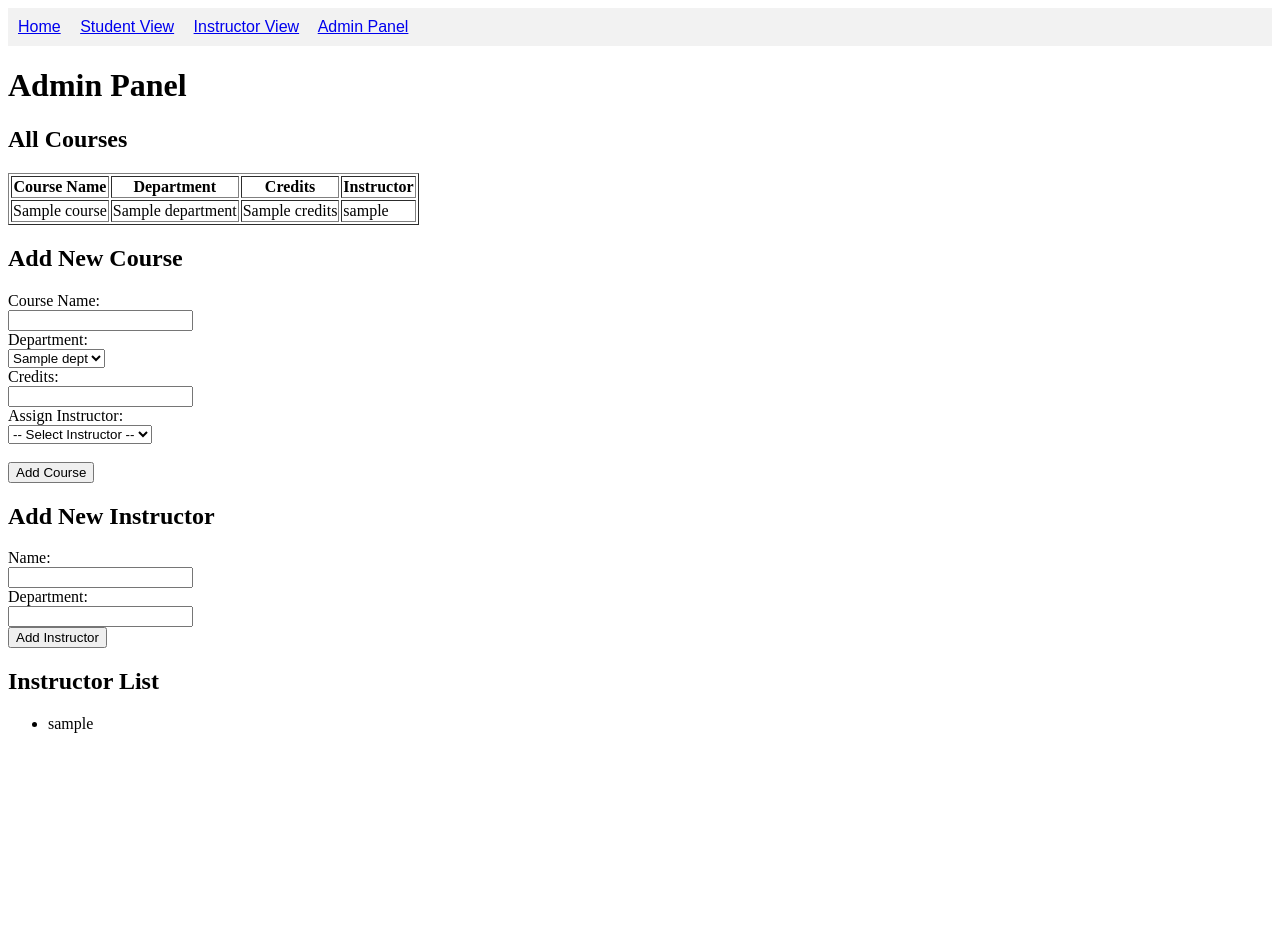
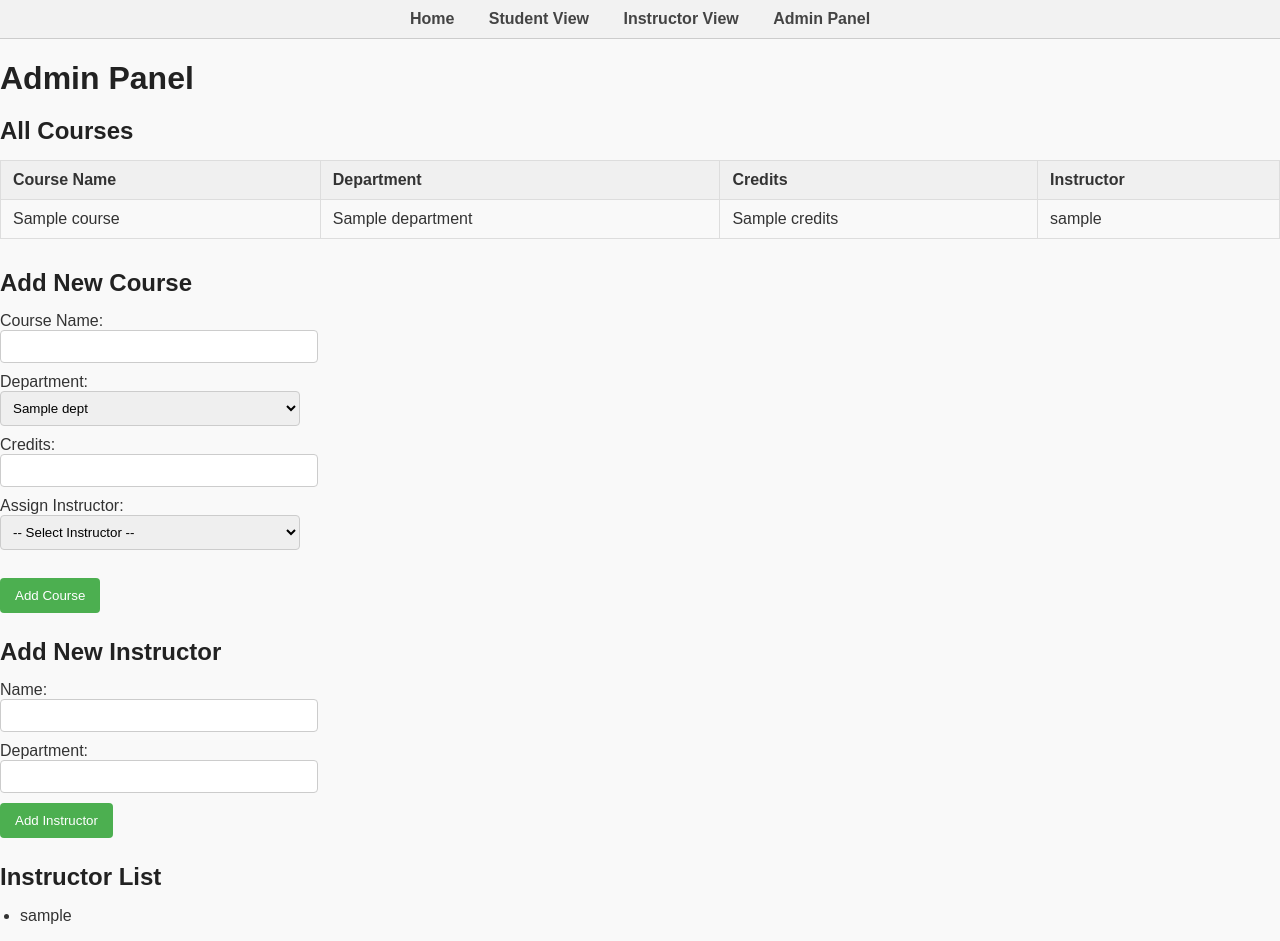
Before and after one commit to AsadNaqvi360/DatabaseProject, a Flask app: template templates/admin.html in a window 1280 px wide. Before the commit the page ends 733 px from the top, so only its background shows below. Run offline with Flask 3, Linux system fonts and the light colour scheme; the template is opened without the code that fills it: most values are stand-ins (such as "Sample title", 1, 10 or a date in 2020).

Commit message:
added styling

```diff
--- a/static/style.css
+++ b/static/style.css
@@ -0,0 +1,90 @@
+body {
+    font-family: Arial, sans-serif;
+    background-color: #f9f9f9;
+    margin: 0;
+    padding: 0;
+    color: #333;
+}
+
+nav {
+    background-color: #eee;
+    padding: 15px;
+    text-align: center;
+    border-bottom: 1px solid #ccc;
+}
+
+nav a {
+    text-decoration: none;
+    color: #444;
+    font-weight: bold;
+    margin: 0 15px;
+}
+
+nav a:hover {
+    color: #000;
+}
+
+.container {
+    max-width: 900px;
+    margin: 40px auto;
+    background: #fff;
+    padding: 30px;
+    border-radius: 10px;
+    box-shadow: 0 2px 8px rgba(0,0,0,0.1);
+}
+
+h1, h2, h3 {
+    color: #222;
+    margin-bottom: 15px;
+}
+
+table {
+    width: 100%;
+    border-collapse: collapse;
+    margin-bottom: 30px;
+}
+
+table th, table td {
+    padding: 10px 12px;
+    border: 1px solid #ddd;
+    text-align: left;
+}
+
+th {
+    background-color: #f0f0f0;
+}
+
+form {
+    margin-bottom: 25px;
+}
+
+input[type="text"],
+input[type="number"],
+select {
+    padding: 8px;
+    width: 100%;
+    max-width: 300px;
+    margin-bottom: 10px;
+    border: 1px solid #ccc;
+    border-radius: 4px;
+}
+
+input[type="submit"],
+button {
+    background-color: #4CAF50;
+    color: white;
+    border: none;
+    padding: 10px 15px;
+    border-radius: 4px;
+    cursor: pointer;
+}
+
+input[type="submit"]:hover,
+button:hover {
+    background-color: #45a049;
+}
+
+ul {
+    list-style-type: disc;
+    padding-left: 20px;
+}
--- a/templates/admin.html
+++ b/templates/admin.html
@@ -1,6 +1,7 @@
 <!DOCTYPE html>
 <html>
 <head>
+    <link rel="stylesheet" href="{{ url_for('static', filename='style.css') }}">
     <title>Admin Panel</title>
 </head>
 <body>
--- a/templates/index.html
+++ b/templates/index.html
@@ -1,6 +1,9 @@
 <!DOCTYPE html>
 <html>
-<head><title>Home</title></head>
+<head>
+    <link rel="stylesheet" href="{{ url_for('static', filename='style.css') }}">
+    <title>Home</title>
+</head>
 <body>
     {% include 'navbar.html' %}
     <h1>Welcome to the Course Management Web App</h1>
--- a/templates/instructor.html
+++ b/templates/instructor.html
@@ -1,6 +1,7 @@
 <!DOCTYPE html>
 <html>
 <head>
+    <link rel="stylesheet" href="{{ url_for('static', filename='style.css') }}">
     <title>Instructor Portal</title>
 </head>
 <body>
--- a/templates/student.html
+++ b/templates/student.html
@@ -1,6 +1,7 @@
 <!DOCTYPE html>
 <html>
 <head>
+    <link rel="stylesheet" href="{{ url_for('static', filename='style.css') }}">
     <title>Student Portal</title>
 </head>
 <body>
```
